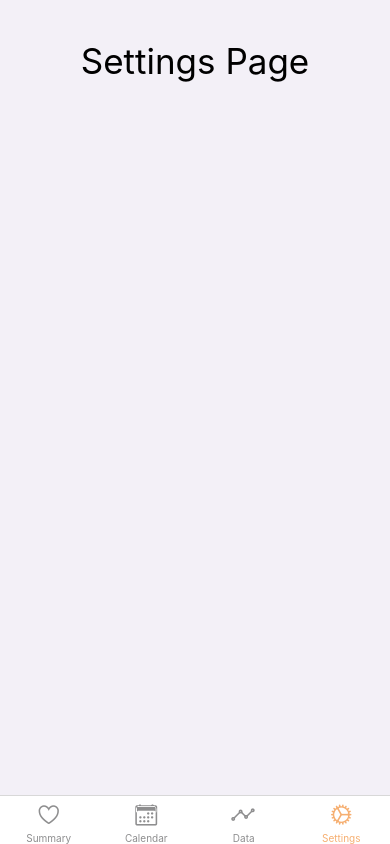
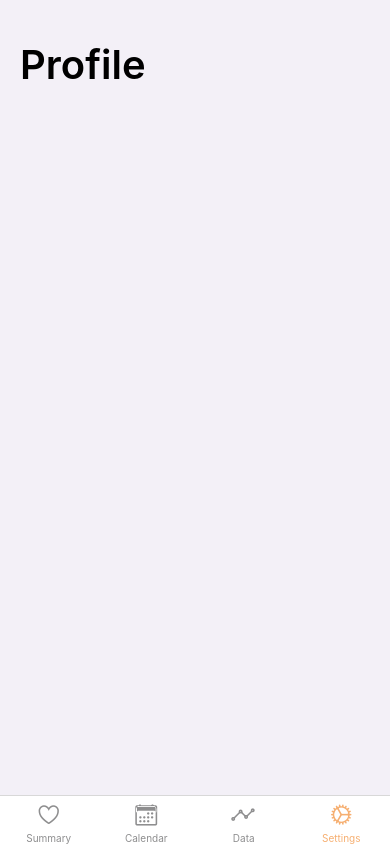
Before and after one commit to RahikHealm/HealmPrototype, a React Native app in the folder frontend/healm-app/: screen /Settings in a window 390 px wide. Built offline with nearby package versions, Linux system fonts and the light colour scheme.

Commit message:
Main Page headers formatted

```diff
--- a/frontend/healm-app/src/pages/main_pages/Calender_Page.tsx
+++ b/frontend/healm-app/src/pages/main_pages/Calender_Page.tsx
@@ -119,13 +119,16 @@ const CalendarPage: React.FC<CalendarPage> = () => {
   };
 
   return (
-    <View style={styles.container}>
-      <View>
-        <Text style={styles.header_text}>{"Calendar Page"}</Text>
-        <Text style={styles.subheader_text}>
-          {"Current Date: "} {curDateString}
-        </Text>
+    <View style={styles.page_container}>
+      <View style={styles.header_row}>
+        <Text style={styles.header2_text}>{"Calendar Page"}</Text>
+        <View/>
       </View>
+      <View style={styles.header_row}>
+        <Text style={styles.subheader_text}>{"Bulleted list of markers"}</Text>
+        <View/>
+      </View>
+
       {!isCalendarReady ? (
         <View style={styles.loading_container}>
           <ActivityIndicator size={50} color="#F6AF71"/>
--- a/frontend/healm-app/src/pages/main_pages/Data_Page.tsx
+++ b/frontend/healm-app/src/pages/main_pages/Data_Page.tsx
@@ -1,17 +1,16 @@
-import {Text, View, Image, Pressable} from 'react-native';
+import { Text, View, Image, Pressable } from "react-native";
 import React from "react";
-import { Ionicons } from '@expo/vector-icons';
+import { Ionicons } from "@expo/vector-icons";
 import { styles } from "../../styles/styles";
 
-interface DataPage {
-
-}
-
+interface DataPage {}
 
 const DataPage: React.FC<DataPage> = () => {
   return (
-    <View style={styles.container}>
-      <Text style={styles.header_text}>{"Data Page"}</Text>
+    <View style={styles.page_container}>
+      <View style={styles.header_row}>
+        <Text style={styles.header2_text}>{"Data Page"}</Text>
+      </View>
     </View>
   );
 };
--- a/frontend/healm-app/src/pages/main_pages/Settings_Page.tsx
+++ b/frontend/healm-app/src/pages/main_pages/Settings_Page.tsx
@@ -9,8 +9,10 @@ interface SettingsPage {
 
 const SettingsPage: React.FC<SettingsPage> = () => {
   return (
-    <View style={styles.container}>
-        <Text style={styles.header_text}>Settings Page</Text>
+    <View style={styles.page_container}>
+      <View style={styles.header_row}>
+        <Text style={styles.header2_text}>{"Profile"}</Text>
+      </View>
     </View>
   );
 };
--- a/frontend/healm-app/src/pages/main_pages/Summary_Page.tsx
+++ b/frontend/healm-app/src/pages/main_pages/Summary_Page.tsx
@@ -9,9 +9,11 @@ interface SummaryPage {
 
 const SummaryPage: React.FC<SummaryPage> = () => {
     return (
-        <View style={styles.container}>
-            <Text style={styles.header_text}>{'Summary Page'}</Text>
-        </View>
+        <View style={styles.page_container}>
+      <View style={styles.header_row}>
+        <Text style={styles.header2_text}>{"Dashboard"}</Text>
+      </View>
+    </View>
     );
 }
 export default SummaryPage;
--- a/frontend/healm-app/src/styles/styles.tsx
+++ b/frontend/healm-app/src/styles/styles.tsx
@@ -4,6 +4,19 @@ export const styles = StyleSheet.create({
     flex: 1,
     backgroundColor: "#F3F0F7",
     alignItems: "center",
+  },
+  page_container: {
+    flex: 1,
+    backgroundColor: "#F3F0F7",
+  },
+  header_row: {
+    // flexGrow: 1,
+    // backgroundColor: 'blue',
+    flexDirection: "row",
+    justifyContent: "flex-start",
+    alignItems: 'flex-start',
+    marginBottom: 10,
+    marginLeft: 20,
   },
   image: {
     width: Dimensions.get("window").width,
@@ -13,6 +26,12 @@ export const styles = StyleSheet.create({
     paddingTop: 40,
     fontSize: 35,
     fontWeight: "400",
+  },
+  header2_text: {
+    paddingTop: 40,
+    fontSize: 40,
+    fontWeight: "600",
+    textAlign: 'left'
   },
   body_text: {
     paddingTop: 20,
```
